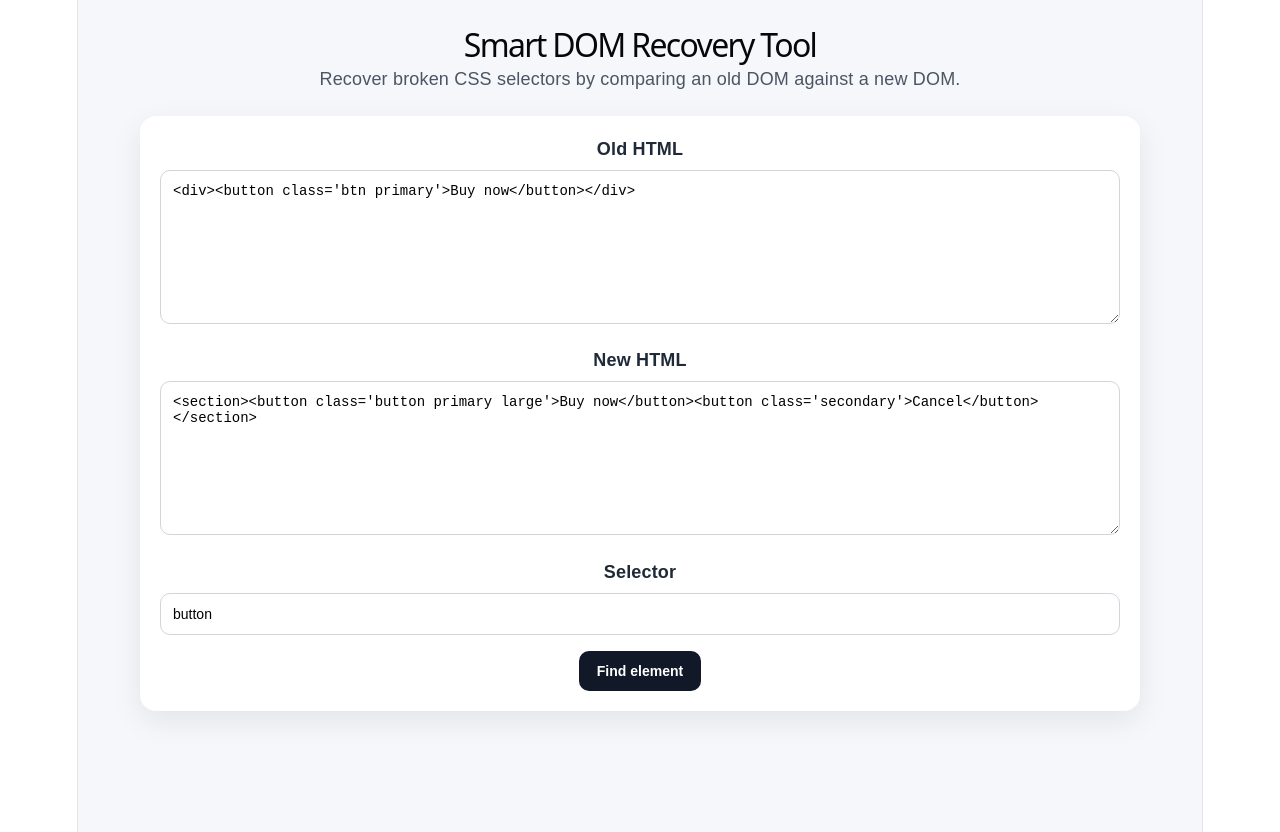
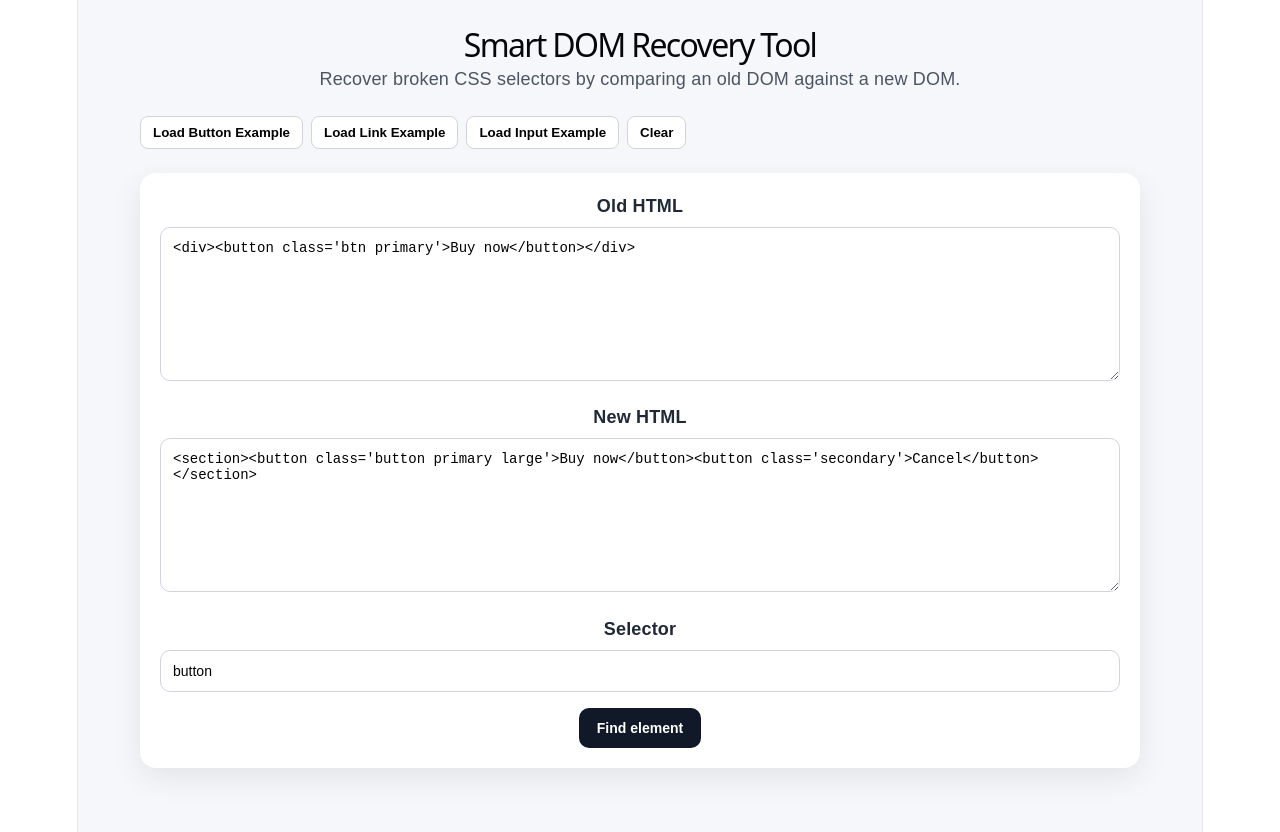
Before and after one commit to nikitaKor98/smart-dom-recovery, a React (Vite) app in the folder frontend/: page / in a window 1280 px wide. Shown: the top 832 px of the page. Built offline with nearby package versions, Linux system fonts and the light colour scheme.

Commit message:
feat: add demo examples and quick input controls

```diff
--- a/frontend/src/App.tsx
+++ b/frontend/src/App.tsx
@@ -17,6 +17,15 @@ type RecoveryResponse = {
   candidates: Candidate[];
 };
 
+const actionButtonStyle: React.CSSProperties = {
+  padding: "8px 12px",
+  borderRadius: 8,
+  border: "1px solid #d1d5db",
+  background: "#ffffff",
+  cursor: "pointer",
+  fontWeight: 600,
+};
+
 function App() {
   const [oldHtml, setOldHtml] = useState(
     "<div><button class='btn primary'>Buy now</button></div>"
@@ -29,6 +38,45 @@ function App() {
   const [result, setResult] = useState<RecoveryResponse | null>(null);
   const [error, setError] = useState<string | null>(null);
   const [isLoading, setIsLoading] = useState(false);
+
+  const examples = {
+    button: {
+      oldHtml: "<div><button class='btn primary'>Buy now</button></div>",
+      newHtml:
+        "<section><button class='button primary large'>Buy now</button><button class='secondary'>Cancel</button></section>",
+      selector: "button",
+    },
+    link: {
+      oldHtml: "<div><a class='link main-link' href='/buy'>Buy</a></div>",
+      newHtml:
+        "<main><a class='main-link cta' href='/buy'>Buy</a><a href='/help'>Help</a></main>",
+      selector: "a",
+    },
+    input: {
+      oldHtml:
+        "<form><input class='input primary' placeholder='Enter name' /></form>",
+      newHtml:
+        "<form><input class='field main-input' placeholder='Enter name' /></form>",
+      selector: "input",
+    },
+  };
+
+  const loadExample = (key: keyof typeof examples) => {
+    const ex = examples[key];
+    setOldHtml(ex.oldHtml);
+    setNewHtml(ex.newHtml);
+    setSelector(ex.selector);
+    setResult(null);
+    setError(null);
+  };
+
+  const clearAll = () => {
+    setOldHtml("");
+    setNewHtml("");
+    setSelector("");
+    setResult(null);
+    setError(null);
+  };
 
   const handleSubmit = async () => {
     setError(null);
@@ -87,6 +135,29 @@ function App() {
             Recover broken CSS selectors by comparing an old DOM against a new
             DOM.
           </p>
+        </div>
+
+        <div style={{ marginTop: 16, marginBottom: 24, display: "flex", gap: 8, flexWrap: "wrap" }}>
+          <button
+            style={actionButtonStyle}
+            onClick={() => loadExample("button")}>
+            Load Button Example
+          </button>
+          <button
+            style={actionButtonStyle}
+            onClick={() => loadExample("link")}>
+            Load Link Example
+          </button>
+          <button
+            style={actionButtonStyle}
+            onClick={() => loadExample("input")}>
+            Load Input Example
+          </button>
+          <button
+            style={actionButtonStyle}
+            onClick={clearAll}>
+            Clear
+          </button>
         </div>
 
         <div
```
